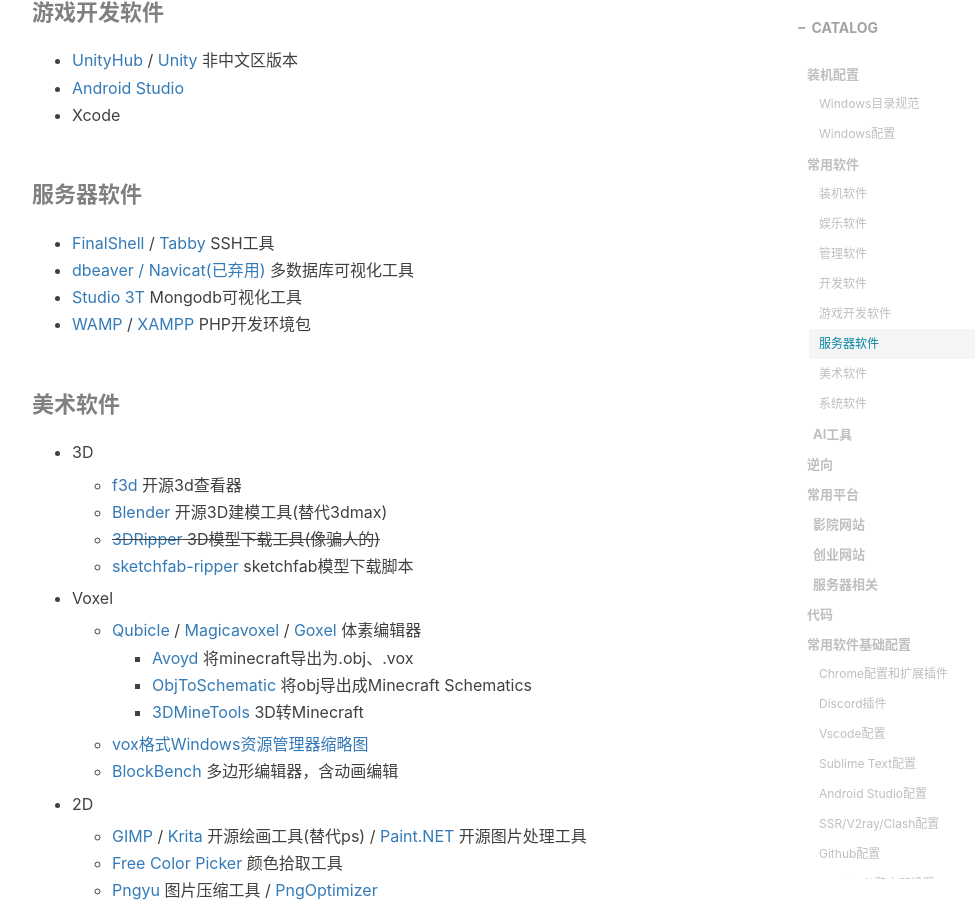
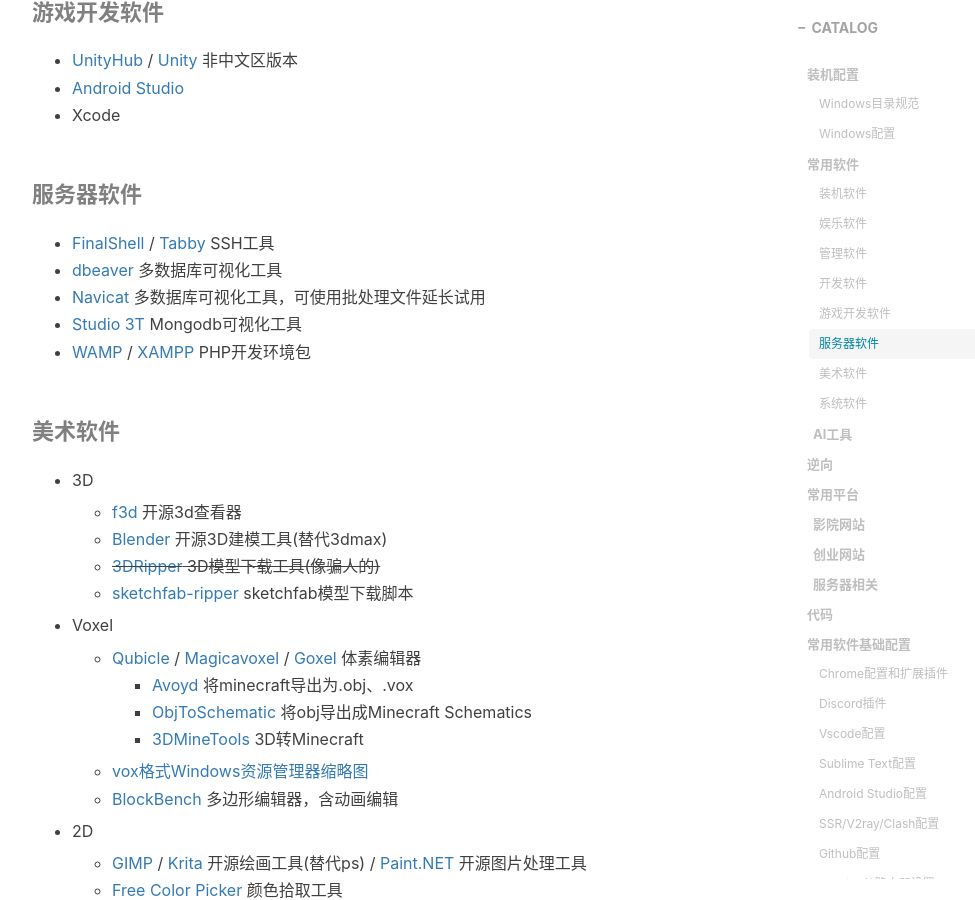
Before and after one commit to gumcstronger/gumcstronger.github.io, a Jekyll site: the page built from _posts/2022/2022-08-24-windows.md, in a window 1280 px wide and 900 px high, scrolled down 3188 px. Shown: the whole window, without its empty margins (233-1208 px from the left). Built offline with Jekyll 4.4.1, drawn with Linux system fonts in a browser that asks for light colours; comment, search, counter and statistics services are not loaded.

Commit message:
Update 2022-08-24-windows.md

```diff
--- a/_posts/2022/2022-08-24-windows.md
+++ b/_posts/2022/2022-08-24-windows.md
@@ -105,7 +105,8 @@
 #### 服务器软件
 
 - [FinalShell ](http://www.hostbuf.com/t/988.html) / [Tabby](https://github.com/Eugeny/tabby)   SSH工具
-- [dbeaver / Navicat(已弃用) ](https://www.navicat.com/en/)多数据库可视化工具
+- [dbeaver ](https://www.navicat.com/en/)多数据库可视化工具
+- [Navicat ](https://www.navicat.com/en/)多数据库可视化工具，可使用批处理文件延长试用
 - [Studio 3T ](https://studio3t.com/)Mongodb可视化工具
 - [WAMP](https://www.wampserver.com/) / [XAMPP](https://www.apachefriends.org/) PHP开发环境包
 
```
